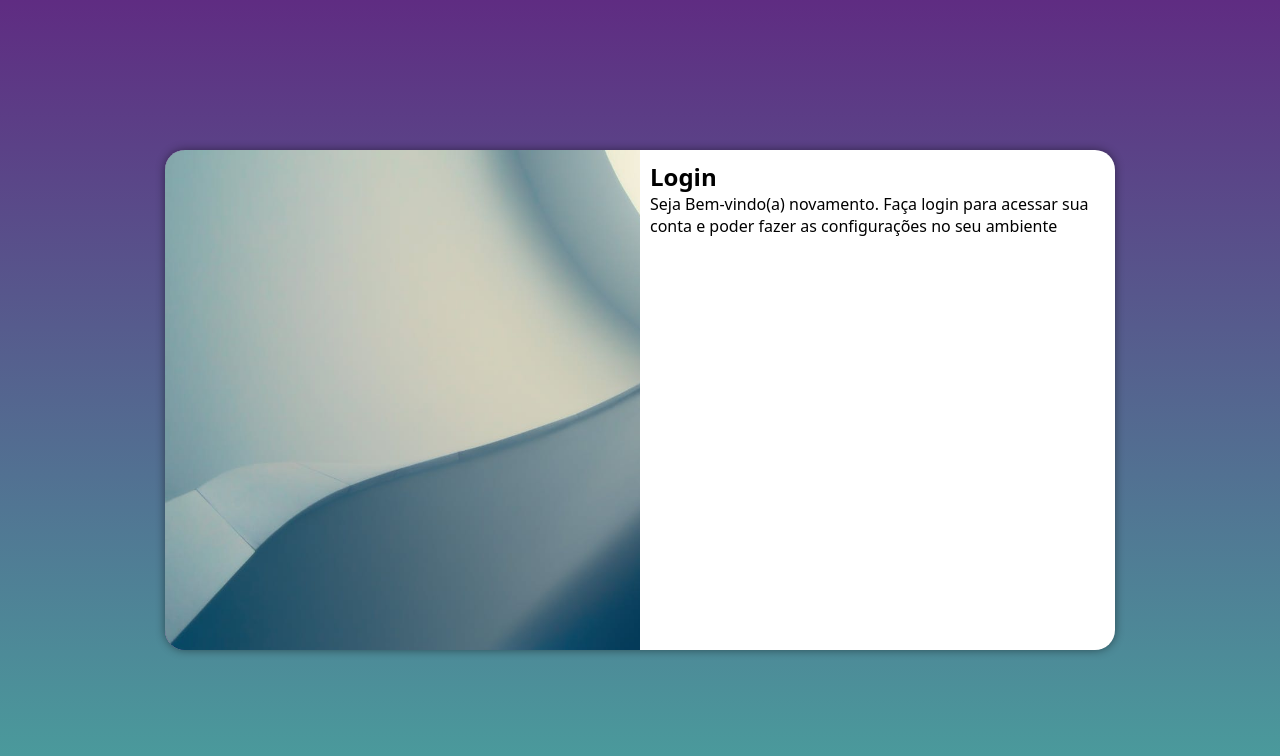
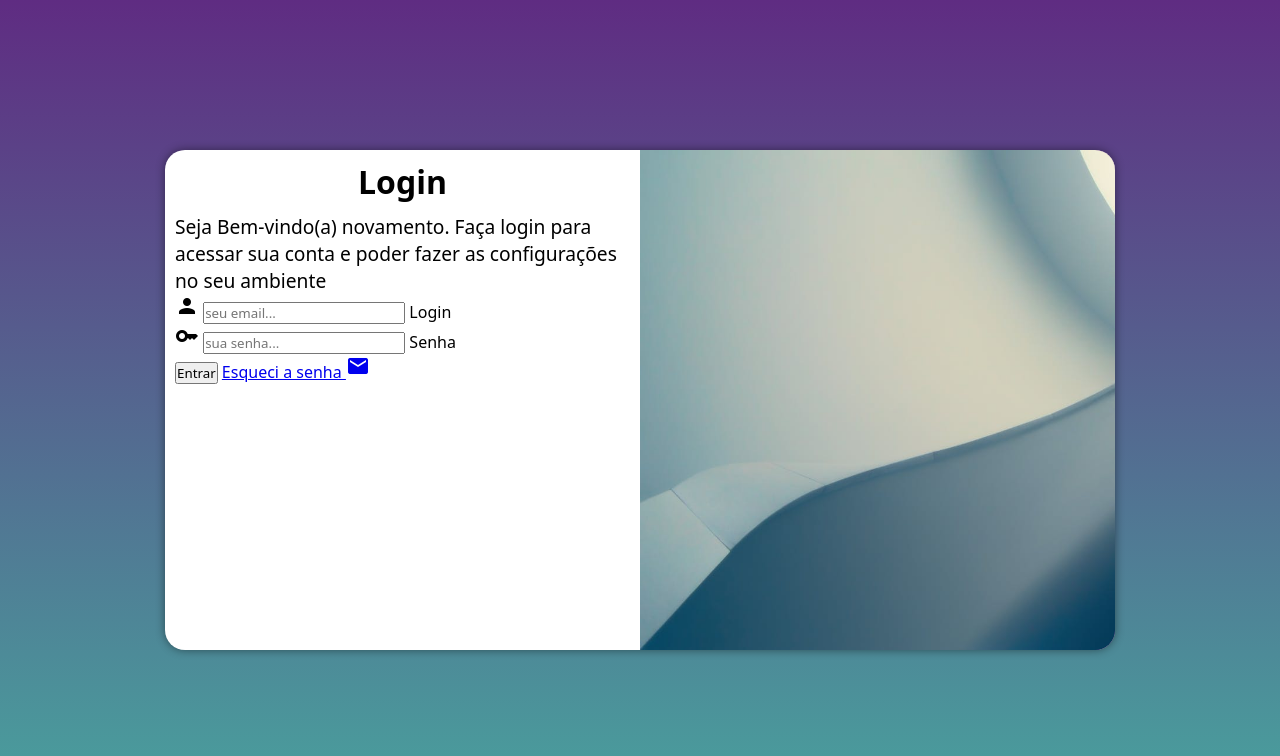
Before and after one commit to luisfmessias/projeto-login, a plain HTML site: page index.html in a window 1280 px wide. Drawn offline with Linux system fonts and the light colour scheme.

Commit message:
add o forms

```diff
--- a/estilos/midia-query.css
+++ b/estilos/midia-query.css
@@ -34,13 +34,23 @@
     }
 
     section#login>div#imagem{
-        float: left;
+        float: right;
         width: 50%;
         height: 100%;
     }
 
     section#login>div#formulario{
-        float: right;
+        float: left;
         width: 50%;
     }
+
+    #formulario h1{
+        font-size: 2em;
+    }
+
+    #formulario p{
+        font-size: 1.2em;
+    }
+
+
 }
--- a/estilos/style.css
+++ b/estilos/style.css
@@ -52,3 +52,12 @@ section#login>div#formulario{
     padding: 10px;
 
 }
+
+#formulario h1{
+    text-align: center;
+    margin-bottom: 10px;
+}
+
+#formulario p{
+    font-size: 0.8em;
+}
--- a/index.html
+++ b/index.html
@@ -4,6 +4,8 @@
     <meta charset="UTF-8">
     <meta name="viewport" content="width=device-width, initial-scale=1.0">
     <title>Login</title>
+    <link href="https://fonts.googleapis.com/icon?family=Material+Icons"
+      rel="stylesheet">
     <link rel="stylesheet" href="estilos/style.css">
     <link rel="stylesheet" href="estilos/midia-query.css">
 </head>
@@ -19,7 +21,23 @@
                 <p>Seja Bem-vindo(a) novamento. Faça login para acessar sua conta e poder fazer as configurações no seu ambiente</p>
 
                 <form action="login.php" method="post">
+                    <div class="campo" aria-autocomplete="on">
 
+                        <i class="material-icons">person</i>
+                        <input type="email" name="login" id="ilogin" placeholder="seu email..." autocomplete="email" required>
+                        <label for="ilogin">Login</label>
+                    </div>
+
+                    <div class="campo">
+                        <i class="material-icons">key</i>
+                        <input type="password" name="senha" id="isenha" placeholder="sua senha..." autocomplete="current-password" required minlength="8" maxlength="20">
+                        <label for="isenha">Senha</label>
+                    </div>
+
+                    <input type="submit" value="Entrar">
+                    <a href="esqueci.html">
+                        Esqueci a senha <i class="material-icons">mail</i>
+                    </a>
                 </form>
             </div>
         </section>
```
